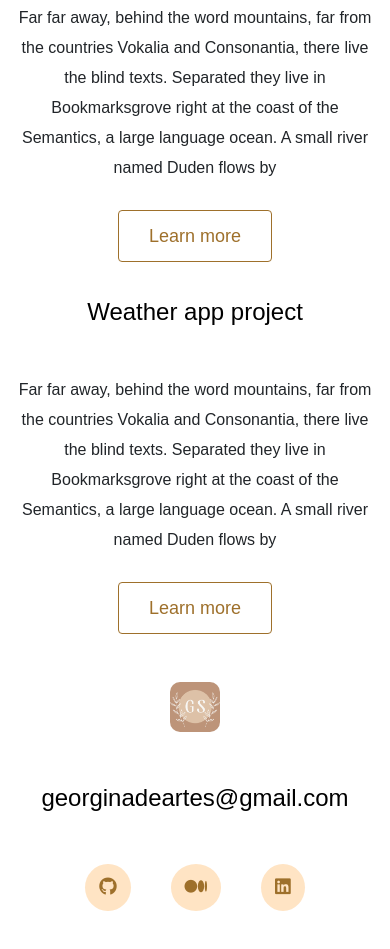
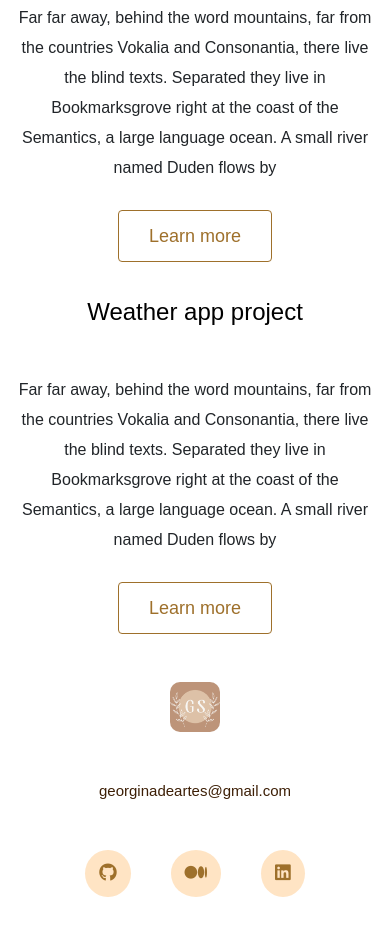
Before and after one commit to Georgina-Santos-daSilva/Portfolio-project-Georgina, a plain HTML site: page index.html in a window 390 px wide. Shown: the part 789-1738 px from the top of the page. Drawn offline with nearby package versions, Linux system fonts and the light colour scheme.

Commit message:
Update style.css

```diff
--- a/style.css
+++ b/style.css
@@ -178,7 +178,7 @@ margin: 0;
 
 footer .email-link{
  text-decoration: none;
- color:black;
+  color: #3d1f06;
  font-size:24px;
 text-align: center;
 }
@@ -234,5 +234,8 @@ footer .social-links a:hover{
     margin-left: 5px;
   }
 
- .
+ footer .email-link{
+   font-size: 15px;
+
+ }
 }
```
